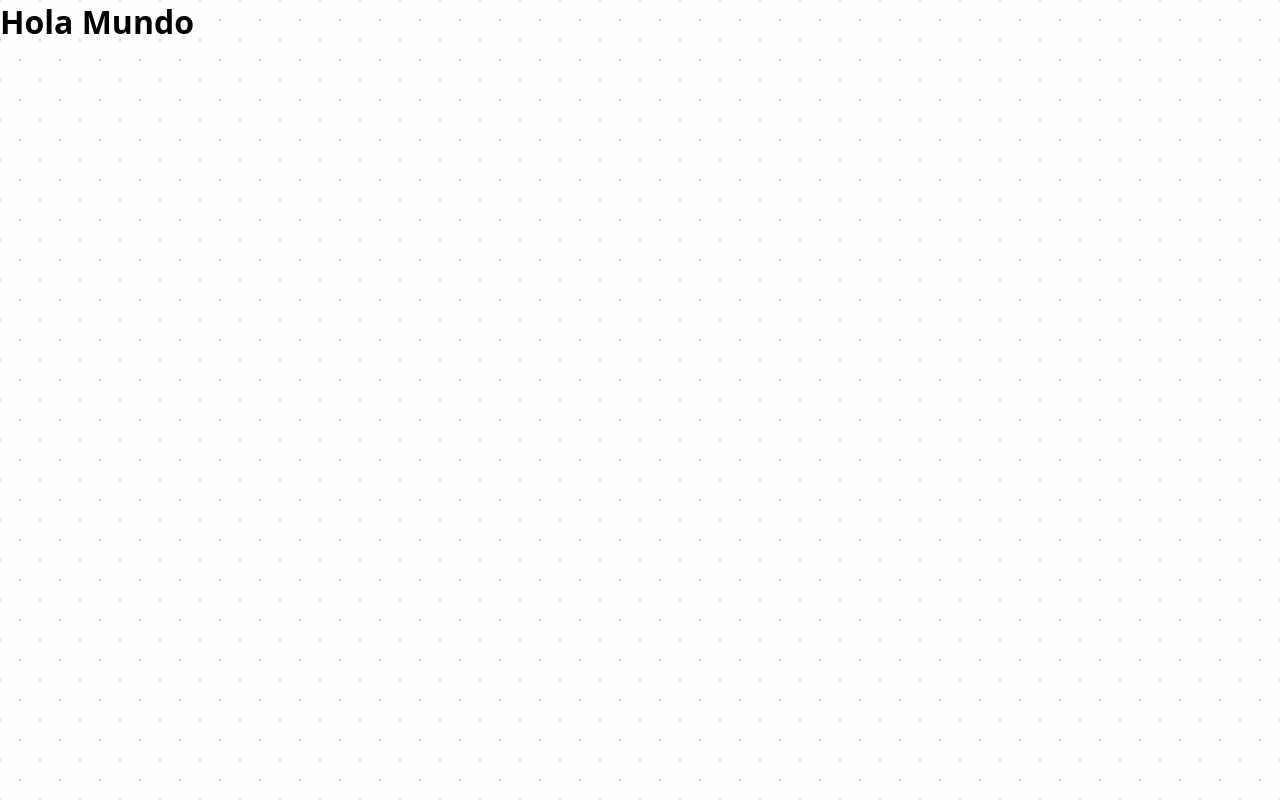
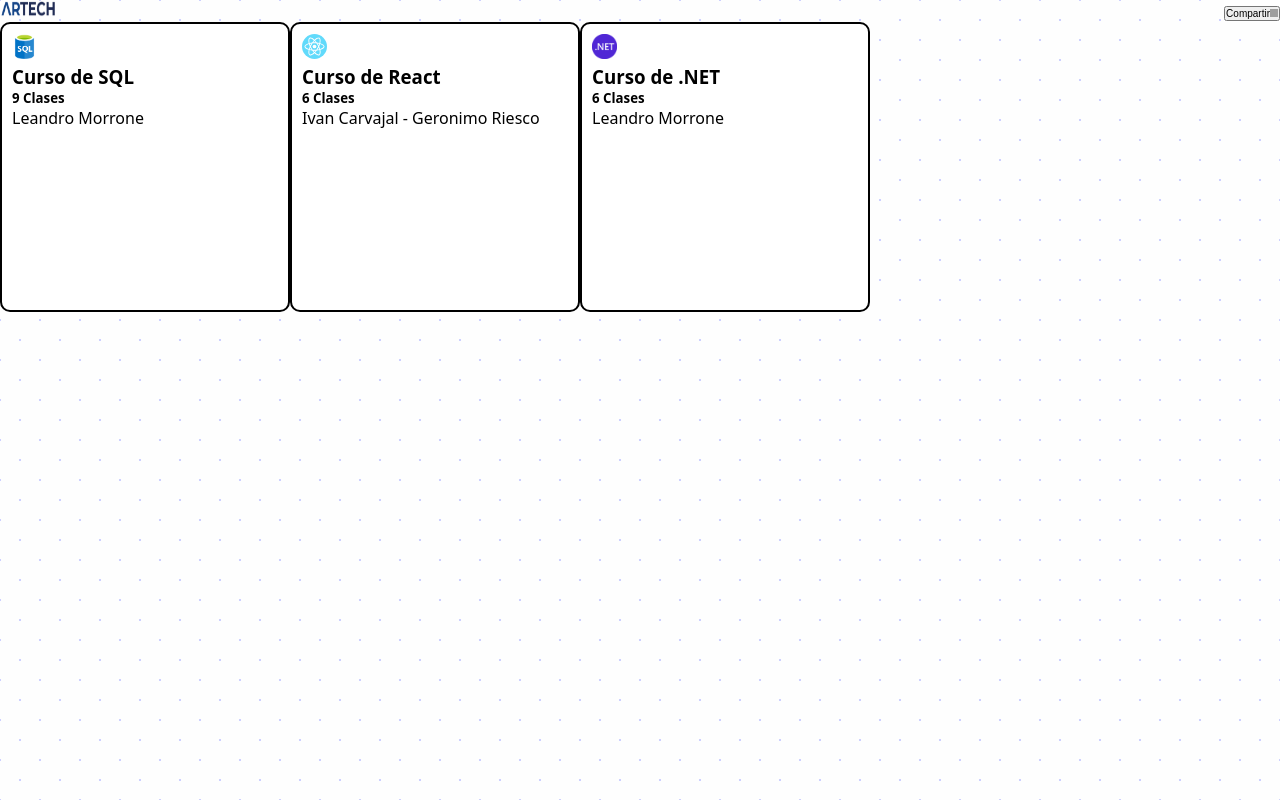
Before and after one commit to griesco/content-organizer-app, a React (Vite) app: page /cursos in a window 1280 px wide. Built offline with nearby package versions, Linux system fonts and the light colour scheme; grey boxes are pictures that could not be loaded.

Commit message:
grupo 1 cambios

```diff
--- a/src/App.jsx
+++ b/src/App.jsx
@@ -1,7 +1,16 @@
+import { Navbar } from "./components/ui/Navbar";
+import { Cards} from "./components/ui/Cards";
 
 function App() {
   return (
-    <h1>Hola Mundo</h1>
+    <>
+    <Navbar/>
+    <div className="contenedor-tarjeta">
+    <Cards clases={9} tecnologia={"SQL"} profesor={"Leandro Morrone"} img={"sql.png"}/>
+    <Cards clases={6} tecnologia={"React"} profesor={"Ivan Carvajal - Geronimo Riesco"} img={"react.svg"}/>
+    <Cards clases={6} tecnologia={".NET"} profesor={"Leandro Morrone "} img={"dotnet.png"}/>
+    </div>
+    </>
   );
 }
 
--- /dev/null
+++ b/src/components/ui/Cards.jsx
@@ -0,0 +1,14 @@
+import '../../styles/Navbar.css';
+
+export function Cards({profesor,clases, tecnologia, img}) {
+  return (
+    <>
+    <div className='tarjeta'>
+        <img src={img}/>
+        <h3>Curso de {tecnologia}</h3>
+        <h5>{clases} Clases</h5>
+        <p>{profesor}</p>
+    </div>
+    </>
+  );
+}
--- a/src/components/ui/Navbar.jsx
+++ b/src/components/ui/Navbar.jsx
@@ -1,12 +1,14 @@
-import '../styles/Navbar.css';
+import '../../styles/Navbar.css';
 
 export function Navbar() {
   return (
     <nav>
-      <ul>
-        <li>Home</li>
-        <li>About</li>
-      </ul>
+      <div className='logo-nav'>
+        <a><img src='/artech.png'></img></a>
+      </div>
+       <div className='boton-nav'>
+        <button href="#">Compartir<img src='https://img.freepik.com/vector-premium/icono-aplicacion-linkedin-red-profesional-mas-grande-mundo-redes-sociales-trabajos-carreras_277909-476.jpg?w=740'></img></button>
+      </div>
     </nav>
   );
 }
--- a/src/styles/Navbar.css
+++ b/src/styles/Navbar.css
@@ -0,0 +1,52 @@
+*{
+    padding: 0;
+    margin: 0;
+    box-sizing: border-box;
+}
+nav {
+    background-color: transparent;
+    display: flex;
+    width: 100%;
+    z-index: 1000;
+    justify-content: space-between;
+    align-items: center;
+}
+nav .logo-nav {
+    padding-left: 0;
+}
+nav .logo-nav img{
+    width: 3.5rem;
+    height: 1rem;
+}
+nav .boton-nav img{
+    width: 0.5rem;
+    height: 0.5rem;
+}
+nav .boton-nav button{
+    font-size: 10px;
+}
+nav .boton-nav {
+    position: relative;
+    background-color: white;
+    right: 0;
+
+}
+
+/* -----------Cards----------------- */
+
+.contenedor-tarjeta{
+    display: flex;
+}
+.tarjeta img{
+    width: 25px;
+    height: 25px;
+}
+
+.tarjeta{
+    background-color: white;
+    padding: 10px;
+    border: solid 2px black;
+    border-radius: 10px;
+    width: 290px;
+    height: 290px;
+}
```
Also changed, not shown: src/components/ui/Title.jsx (added).
